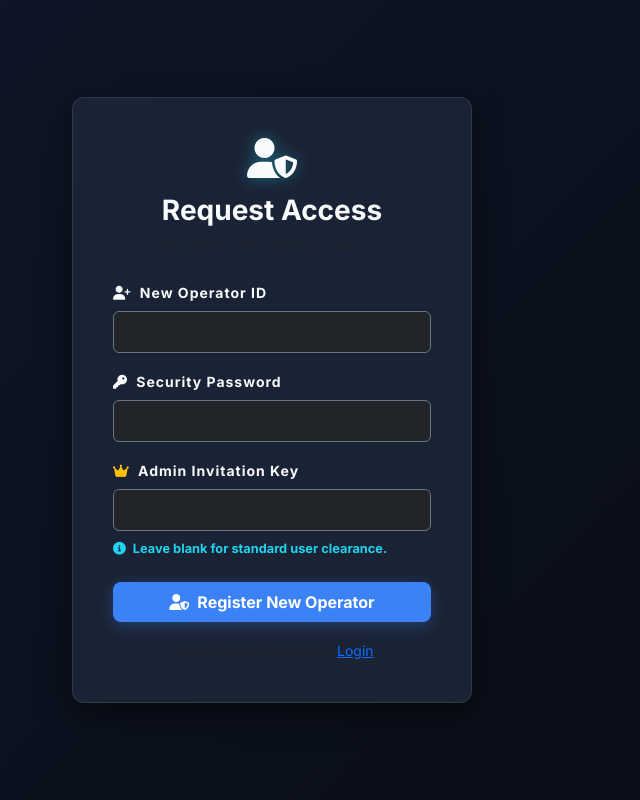
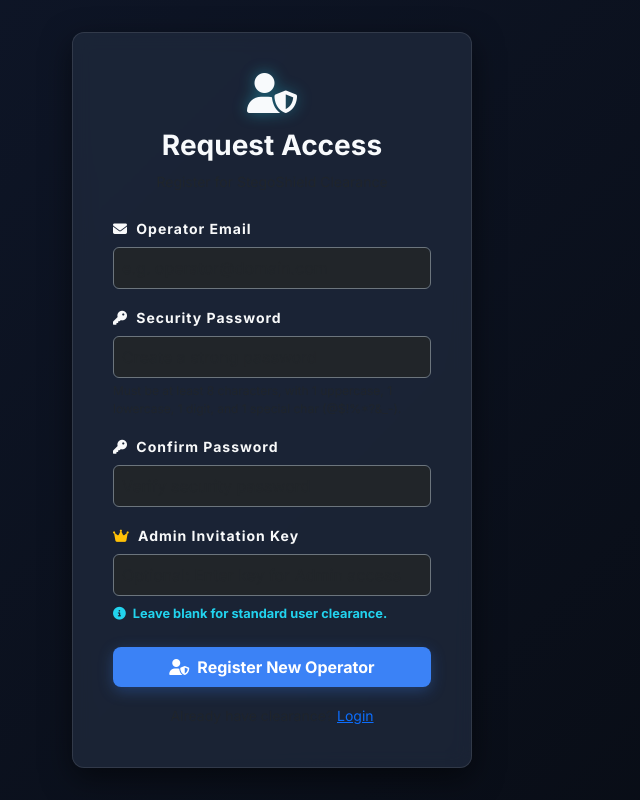
Before and after one commit to saadrkhan-oss/StegoShield, a Flask app: page /register in a window 1280 px wide. Shown: the whole page, without its empty margins (368-1008 px from the left). Run offline with Flask 3, Linux system fonts and the light colour scheme.

Commit message:
Implement email username restriction and password complexity rules

```diff
--- a/routes/auth_routes.py
+++ b/routes/auth_routes.py
@@ -1,9 +1,44 @@
 from flask import Blueprint, render_template, redirect, url_for, request, flash
 from flask_login import login_user, logout_user, login_required
 from werkzeug.security import generate_password_hash, check_password_hash
+import re
 from models import db, User
 
 auth_bp = Blueprint('auth', __name__)
+
+def validate_username_and_password(username, password, confirm_password):
+    errors = []
+
+    # 1. Username (Email) Validation
+    if not username:
+        errors.append("Username/Email is required.")
+    elif len(username) > 150:
+        errors.append("Username/Email must be 150 characters or less.")
+    else:
+        email_regex = r"^[a-zA-Z0-9_.+-]+@[a-zA-Z0-9-]+\.[a-zA-Z0-9-.]+$"
+        if not re.match(email_regex, username):
+            errors.append("Username must be a valid email address (e.g., operator@domain.com).")
+
+    # 2. Password Confirmation Validation
+    if password != confirm_password:
+        errors.append("Passwords do not match.")
+
+    # 3. Password Complexity Validation
+    if not password:
+        errors.append("Password is required.")
+    else:
+        if len(password) < 8:
+            errors.append("Password must be at least 8 characters long.")
+        if not any(c.isupper() for c in password):
+            errors.append("Password must contain at least one uppercase letter.")
+        if not any(c.islower() for c in password):
+            errors.append("Password must contain at least one lowercase letter.")
+        if not any(c.isdigit() for c in password):
+            errors.append("Password must contain at least one number.")
+        if not any(c in "@$!%*?&_-" for c in password):
+            errors.append("Password must contain at least one special character (e.g., @$!%*?&_-).")
+
+    return errors
 
 @auth_bp.route('/login', methods=['GET', 'POST'])
 def login():
@@ -11,7 +46,7 @@ def login():
         username = request.form.get('username')
         password = request.form.get('password')
 
-        user = User.query.filter_by(username=username).first()
+        user = User.query.filter(db.func.lower(User.username) == username.lower()).first()
         if user and check_password_hash(user.password_hash, password):
             login_user(user)
             if user.is_admin:
@@ -28,9 +63,16 @@ def register():
     if request.method == 'POST':
         username = request.form.get('username')
         password = request.form.get('password')
+        confirm_password = request.form.get('confirm_password')
 
-        if User.query.filter_by(username=username).first():
-            flash('Username already exists', 'danger')
+        # Run validations
+        validation_errors = validate_username_and_password(username, password, confirm_password)
+        if validation_errors:
+            for error in validation_errors:
+                flash(error, 'danger')
+        # Check if user already exists (case-insensitive)
+        elif User.query.filter(db.func.lower(User.username) == username.lower()).first():
+            flash('Username/Email already exists', 'danger')
         else:
             admin_key = request.form.get('admin_key')
             from flask import current_app
--- a/templates/login.html
+++ b/templates/login.html
@@ -49,9 +49,9 @@
         <form method="POST" action="{{ url_for('auth.login') }}">
             <div class="mb-3">
                 <label for="username" class="form-label text-light small uppercase fw-bold" style="letter-spacing: 1px;">
-                    <i class="fa-solid fa-user-tag text-cyan me-1"></i> Operator Username
+                    <i class="fa-solid fa-envelope text-cyan me-1"></i> Operator Email
                 </label>
-                <input type="text" id="username" name="username" class="form-control bg-dark border-secondary text-light p-2" placeholder="Enter your operator ID" required>
+                <input type="email" id="username" name="username" class="form-control bg-dark border-secondary text-light p-2" placeholder="operator@domain.com" required>
             </div>
             <div class="mb-4">
                 <label for="password" class="form-label text-light small uppercase fw-bold" style="letter-spacing: 1px;">
--- a/templates/register.html
+++ b/templates/register.html
@@ -49,15 +49,24 @@
         <form method="POST" action="{{ url_for('auth.register') }}">
             <div class="mb-3">
                 <label for="username" class="form-label text-light small uppercase fw-bold" style="letter-spacing: 1px;">
-                    <i class="fa-solid fa-user-plus text-cyan me-1"></i> New Operator ID
+                    <i class="fa-solid fa-envelope text-cyan me-1"></i> Operator Email
                 </label>
-                <input type="text" id="username" name="username" class="form-control bg-dark border-secondary text-light p-2" placeholder="Choose a unique username" required>
+                <input type="email" id="username" name="username" class="form-control bg-dark border-secondary text-light p-2" placeholder="e.g. operator@domain.com" required>
             </div>
             <div class="mb-3">
                 <label for="password" class="form-label text-light small uppercase fw-bold" style="letter-spacing: 1px;">
                     <i class="fa-solid fa-key text-cyan me-1"></i> Security Password
                 </label>
                 <input type="password" id="password" name="password" class="form-control bg-dark border-secondary text-light p-2" placeholder="Create a strong password" required>
+                <div class="text-muted mt-1" style="font-size: 0.75rem;">
+                    Must be at least 8 characters, with 1 uppercase, 1 lowercase, 1 digit, and 1 special char (@$!%*?&_-).
+                </div>
+            </div>
+            <div class="mb-3">
+                <label for="confirm_password" class="form-label text-light small uppercase fw-bold" style="letter-spacing: 1px;">
+                    <i class="fa-solid fa-key text-cyan me-1"></i> Confirm Password
+                </label>
+                <input type="password" id="confirm_password" name="confirm_password" class="form-control bg-dark border-secondary text-light p-2" placeholder="Verify security password" required>
             </div>
             <div class="mb-4">
                 <label for="admin_key" class="form-label text-light small uppercase fw-bold" style="letter-spacing: 1px;">
@@ -70,6 +79,22 @@
                 <i class="fa-solid fa-user-shield me-2"></i> Register New Operator
             </button>
         </form>
+
+        <script>
+            const password = document.getElementById("password");
+            const confirmPassword = document.getElementById("confirm_password");
+
+            function validatePassword() {
+                if (password.value !== confirmPassword.value) {
+                    confirmPassword.setCustomValidity("Passwords do not match");
+                } else {
+                    confirmPassword.setCustomValidity("");
+                }
+            }
+
+            password.addEventListener('change', validatePassword);
+            confirmPassword.addEventListener('keyup', validatePassword);
+        </script>
         <div class="text-center mt-3">
             <small class="text-muted">Already have clearance? <a href="{{ url_for('auth.login') }}" class="text-cyan">Login</a></small>
         </div>
```
